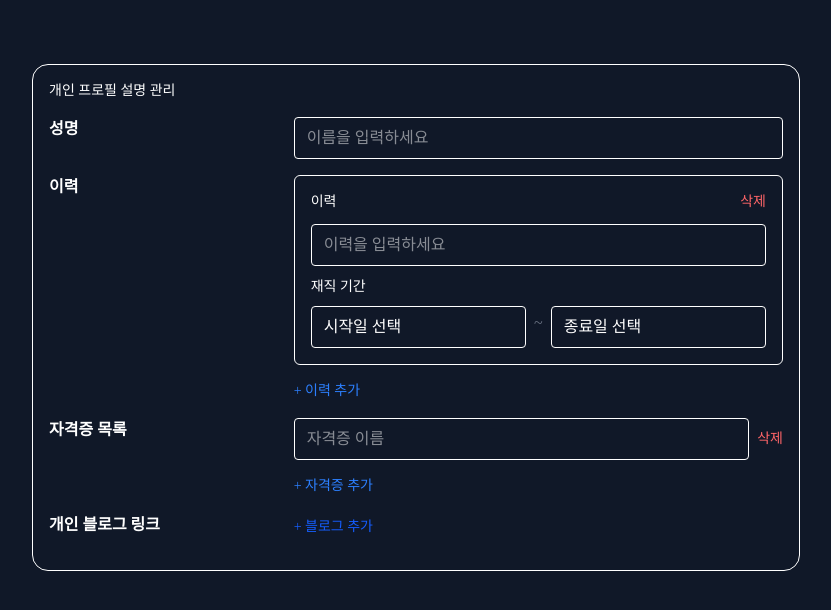
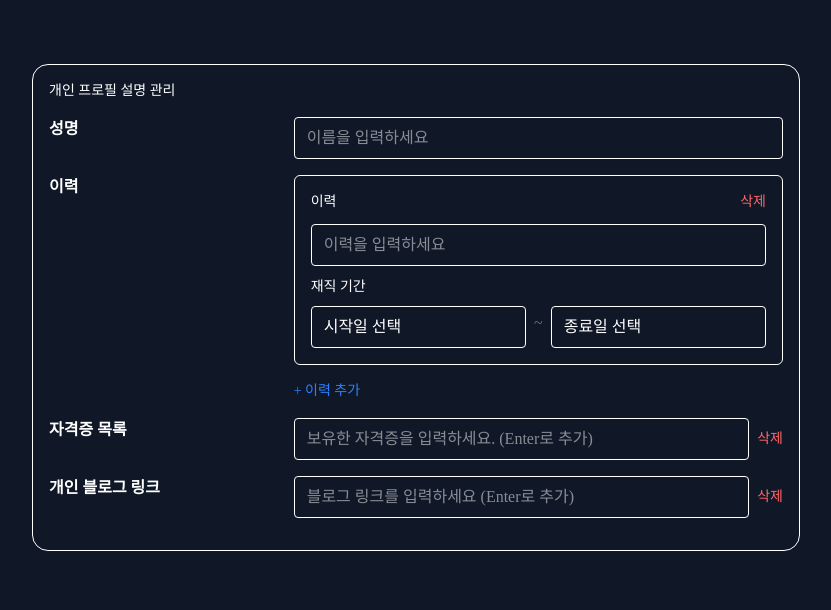
Before and after one commit to MexicoHamburger/lsal, a React (Vite) app in the folder frontend/: page /personal/1 in a window 1280 px wide. Shown: the top 610 px of the page, without its empty margins (224-1055 px from the left). Built offline with nearby package versions, Linux system fonts and the light colour scheme; a web font is replaced by a local one.

Commit message:
Basic Profile Making Page UX Change - added Enter to add certs and blogs

```diff
--- a/frontend/src/components/PersonalInfoSections.tsx
+++ /dev/null
@@ -1,80 +0,0 @@
-import { useState } from "react";
-import DynamicHistoryInput from './DynamicHistoryInput';
-import DynamicCertInput from './DynamicCertInput';
-
-export default function PersonalInfoSections() {
-  const [blogList, setBlogList] = useState<string[]>([]);
-
-  const addBlog = () => {
-    setBlogList((prev) => [...prev, ""]);
-  };
-
-  const handleChange = (index: number, value: string) => {
-    const newList = [...blogList];
-    newList[index] = value;
-    setBlogList(newList);
-  };
-
-  const handleKeyDown = (e: React.KeyboardEvent<HTMLInputElement>, index: number) => {
-    if (e.key === "Enter") {
-      e.preventDefault();
-      addBlog();
-    }
-  };
-
-  const sections = [
-    {
-      left: '성명',
-      right: (
-        <input
-          type="text"
-          placeholder="이름을 입력하세요"
-          className="w-full border rounded px-3 py-2"
-        />
-      ),
-    },
-    {
-      left: '이력',
-      right: <DynamicHistoryInput />,
-    },
-    {
-      left: '자격증 목록',
-      right: <DynamicCertInput />,
-    },
-    {
-      left: '개인 블로그 링크',
-      right: (
-        <div className="space-y-2">
-          {blogList.map((url, index) => (
-            <input
-              key={index}
-              type="url"
-              value={url}
-              placeholder="블로그 링크를 입력하세요 (Enter로 추가)"
-              onChange={(e) => handleChange(index, e.target.value)}
-              onKeyDown={(e) => handleKeyDown(e, index)}
-              className="w-full border rounded px-3 py-2"
-            />
-          ))}
-          <button
-            onClick={addBlog}
-            className="text-sm text-blue-600 hover:underline mt-1"
-          >
-            + 블로그 추가
-          </button>
-        </div>
-      ),
-    },
-  ];
-
-  return (
-    <>
-      {sections.map((section, idx) => (
-        <div key={idx} className="flex mb-4">
-          <div className="w-1/3 font-semibold">{section.left}</div>
-          <div className="w-2/3">{section.right}</div>
-        </div>
-      ))}
-    </>
-  );
-}
--- /dev/null
+++ b/frontend/src/components/personalProfile/DynamicBlogInput.tsx
@@ -0,0 +1,61 @@
+import { useState, useRef } from "react";
+
+export default function DynamicBlogInput() {
+  const [blogList, setBlogList] = useState<string[]>([""]);
+
+  const inputRefs = useRef<(HTMLInputElement | null)[]>([]);
+
+  const addBlog = () => {
+    setBlogList((prev) => {
+      const newList = [...prev, ""];
+      setTimeout(() => {
+        const lastIndex = newList.length - 1;
+        inputRefs.current[lastIndex]?.focus();
+      }, 0);
+      return newList;
+    });
+  };
+
+  const handleChange = (index: number, value: string) => {
+    const newList = [...blogList];
+    newList[index] = value;
+    setBlogList(newList);
+  };
+
+  const handleKeyDown = (e: React.KeyboardEvent<HTMLInputElement>, index: number) => {
+    if (e.key === "Enter") {
+      e.preventDefault();
+      addBlog();
+    }
+  };
+
+  const removeBlog = (index: number) => {
+    if (blogList.length === 1) return; // 최소 1개 보장
+    setBlogList((prev) => prev.filter((_, i) => i !== index));
+  };
+
+  return (
+    <div className="space-y-3">
+      {blogList.map((url, index) => (
+        <div key={index} className="flex space-x-2">
+          <input
+            type="url"
+            ref={(el) => { inputRefs.current[index] = el }}
+            value={url}
+            placeholder="블로그 링크를 입력하세요 (Enter로 추가)"
+            onChange={(e) => handleChange(index, e.target.value)}
+            onKeyDown={(e) => handleKeyDown(e, index)}
+            className="flex-[3] border rounded px-3 py-2"
+          />
+          <button
+            type="button"
+            onClick={() => removeBlog(index)}
+            className="text-red-400 hover:text-red-600 cursor-pointer text-sm"
+          >
+            삭제
+          </button>
+        </div>
+      ))}
+    </div>
+  );
+}
--- a/frontend/src/components/DynamicCertInput.tsx
+++ b/frontend/src/components/personalProfile/DynamicCertInput.tsx
@@ -1,5 +1,5 @@
 // src/components/DynamicCertInput.tsx
-import React, { useState } from 'react';
+import React, { useState, useRef } from 'react';
 
 interface CertItem {
     year: string;
@@ -11,11 +11,21 @@ const DynamicCertInput: React.FC = () => {
         { year: '', description: '' },
     ]);
 
+    const inputRefs = useRef<(HTMLInputElement | null)[]>([]);
+
     const addCert = () => {
-        setCertList([...certList, { year: '', description: '' }]);
+        setCertList((prev) => {
+            const newList = [...prev, { year: '', description: '' }];
+            setTimeout(() => {
+                const lastIndex = newList.length - 1;
+                inputRefs.current[lastIndex]?.focus();
+            }, 0);
+            return newList;
+        });
     };
 
     const removeCert = (index: number) => {
+        if (certList.length === 1) return; // 최소 1개 보장
         setCertList(certList.filter((_, i) => i !== index));
     };
 
@@ -25,15 +35,24 @@ const DynamicCertInput: React.FC = () => {
         setCertList(newList);
     };
 
+    const handleKeyDown = (e: React.KeyboardEvent<HTMLInputElement>, index: number) => {
+        if (e.key === 'Enter') {
+            e.preventDefault();
+            addCert();
+        }
+    };
+
     return (
-        <div className="space-y-2">
+        <div className="space-y-3">
             {certList.map((item, idx) => (
                 <div key={idx} className="flex space-x-2 items-center">
                     <input
+                        ref={(el) => {inputRefs.current[idx] = el}}
                         type="text"
-                        placeholder="자격증 이름"
+                        placeholder="보유한 자격증을 입력하세요. (Enter로 추가)"
                         value={item.description}
                         onChange={(e) => updateCert(idx, 'description', e.target.value)}
+                        onKeyDown={(e) => handleKeyDown(e, idx)}
                         className="flex-[3] border px-3 py-2 rounded"
                     />
                     <button
@@ -45,13 +64,6 @@ const DynamicCertInput: React.FC = () => {
                     </button>
                 </div>
             ))}
-            <button
-                type="button"
-                onClick={addCert}
-                className="text-blue-500 cursor-pointer hover:underline text-sm mt-2"
-            >
-                + 자격증 추가
-            </button>
         </div>
     );
 };
--- a/frontend/src/components/DynamicHistoryInput.tsx
+++ b/frontend/src/components/personalProfile/DynamicHistoryInput.tsx
@@ -1,5 +1,5 @@
 import React, { useState } from 'react';
-import DatePickerPopup from './DatePickerPopup';
+import DatePickerPopup from '../DatePickerPopup';
 
 interface HistoryItem {
     description: string;
--- /dev/null
+++ b/frontend/src/components/personalProfile/PersonalInfoSections.tsx
@@ -0,0 +1,42 @@
+import { useState } from "react";
+import DynamicHistoryInput from './DynamicHistoryInput';
+import DynamicCertInput from './DynamicCertInput';
+import DynamicBlogInput from "./DynamicBlogInput";
+
+export default function PersonalInfoSections() {
+  const sections = [
+    {
+      left: '성명',
+      right: (
+        <input
+          type="text"
+          placeholder="이름을 입력하세요"
+          className="w-full border rounded px-3 py-2"
+        />
+      ),
+    },
+    {
+      left: '이력',
+      right: <DynamicHistoryInput />,
+    },
+    {
+      left: '자격증 목록',
+      right: <DynamicCertInput />,
+    },
+    {
+      left: '개인 블로그 링크',
+      right: <DynamicBlogInput />,
+    },
+  ];
+
+  return (
+    <>
+      {sections.map((section, idx) => (
+        <div key={idx} className="flex mb-4">
+          <div className="w-1/3 font-semibold">{section.left}</div>
+          <div className="w-2/3">{section.right}</div>
+        </div>
+      ))}
+    </>
+  );
+}
--- a/frontend/src/pages/PersonalPage.tsx
+++ b/frontend/src/pages/PersonalPage.tsx
@@ -1,6 +1,6 @@
 import { useParams, useNavigate } from "react-router";
 import Layout from "@/components/Layout";
-import PersonalInfoSections from "@/components/PersonalInfoSections";
+import PersonalInfoSections from "@/components/personalProfile/PersonalInfoSections";
 
 function PersonalPage() {
   const { userid } = useParams();
```
